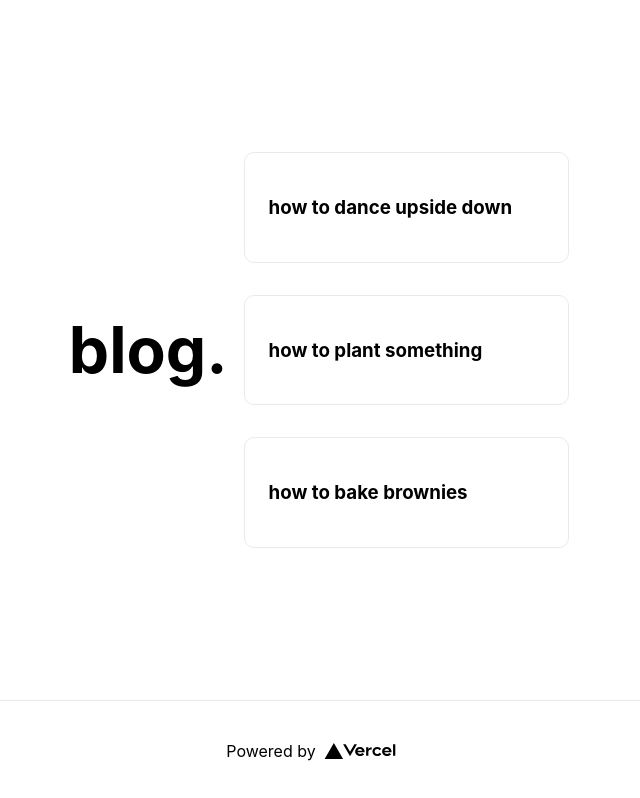
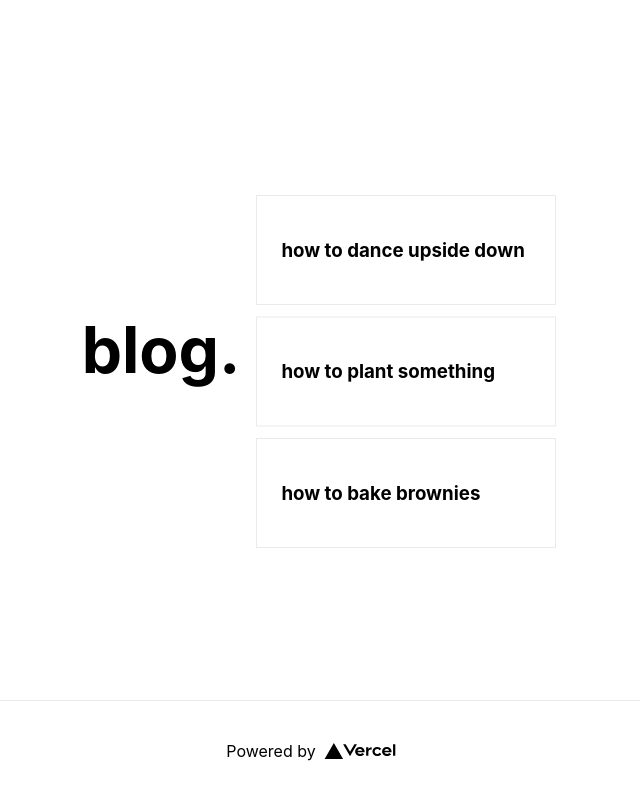
Before and after one commit to iamwill123/nextjs-gsap, a Next.js app: page / in a window 1280 px wide. Shown: the whole page, without its empty margins (329-969 px from the left). Built offline with nearby package versions, Linux system fonts and the light colour scheme.

Commit message:
card animation updates

```diff
--- a/components/posts/index.js
+++ b/components/posts/index.js
@@ -1,37 +1,79 @@
+import { useEffect, useRef } from 'react'
 import Link from 'next/link'
+import gsap from 'gsap'
 import styles from './index.module.css'
+import { sharedProps } from '../../pages'
 
-// another animation
-// useEffect(() => {
-// 	gsap.set('#message', { x: 100, color: 'transparent' })
-// 	gsap.to('#message', {
-// 		...sharedProps,
-// 		x: 0,
-// 		y: 0,
-// 		color: 'black',
-// 		duration: 1, // seconds
-// 	})
-// }, [])
-
-// todo: stack post on each other
+// todo: un-stack posts animation
 const Card = ({ post }) => {
 	return (
-		<div className={styles.card}>
+		<div className={`${styles.card} card`}>
 			<h3 className="title">
 				<Link href={`/posts/${post.slug}`}>
 					<a>{post.title}</a>
 				</Link>
 			</h3>
-			{/* <h2>{post.title}</h2> */}
 		</div>
 	)
 }
+
 const Posts = ({ data: { posts } }) => {
+	const postsRef = useRef(null)
+
 	if (!posts) return <p>Loading...</p>
+
+	let tl = gsap.timeline({
+		duration: 0.5,
+		defaults: {
+			// children inherit these defaults
+			duration: 0.7,
+			ease: 'none',
+		},
+	})
+
+	useEffect(() => {
+		if (postsRef?.current) {
+			tl.set(postsRef.current, { x: 100, y: 0, color: 'transparent' })
+			tl.set('.card', { yPercent: 0, position: 'absolute' })
+
+			// * 🔎 animate entire posts component
+			tl.to(postsRef.current, {
+				...sharedProps,
+				x: 0,
+				ease: 'power2.inOut',
+			})
+			tl.to(postsRef.current, {
+				...sharedProps,
+				y: -100,
+				ease: 'power1.inOut',
+			})
+			// * 🔎 then animate individual card components
+			// * grab each card element
+			const cardElm = gsap.utils.toArray('.card')
+
+			cardElm.map((card, i) => {
+				tl.to(card, {
+					...sharedProps,
+					ease: 'back.out(1.7)',
+					yPercent: i * 110,
+					zIndex: 0,
+				})
+			})
+		}
+	}, [postsRef?.current])
+
 	return (
-		<div className={styles.posts}>
+		<div
+			ref={postsRef}
+			className={styles.posts}
+			style={{
+				opacity: 0,
+				position: 'relative',
+				width: '300px',
+			}}
+		>
 			{posts.map((post, i) => (
-				<Card key={i} post={post}></Card>
+				<Card key={i} post={post} />
 			))}
 		</div>
 	)
--- a/components/posts/index.module.css
+++ b/components/posts/index.module.css
@@ -11,8 +11,10 @@
 	text-align: left;
 	color: inherit;
 	text-decoration: none;
+	background-color: white;
 	border: 1px solid #eaeaea;
-	border-radius: 10px;
+	color: black;
+	/* border-radius: 10px; */
 	transition: color 0.15s ease, border-color 0.15s ease;
 	width: 100%;
 }
--- a/pages/index.js
+++ b/pages/index.js
@@ -5,14 +5,15 @@ import gsap from 'gsap'
 import { useEffect, useRef } from 'react'
 import Posts from '../components/posts'
 
+export const sharedProps = {
+	opacity: 1,
+	// stagger: 0.1,
+	// delay: 0.5,
+	ease: 'power1.inOut',
+}
+
 const Home = ({ data }) => {
 	const titleRef = useRef(null)
-
-	const sharedProps = {
-		opacity: 1,
-		delay: 0.5,
-		ease: 'power1.inOut',
-	}
 
 	useEffect(() => {
 		if (titleRef?.current) {
--- a/pages/posts/[slug].js
+++ b/pages/posts/[slug].js
@@ -5,7 +5,6 @@ import { useRouter } from 'next/router'
 // * https://nextjs.org/docs/basic-features/data-fetching#when-should-i-use-getstaticprops
 
 export async function getStaticProps({ params }) {
-	console.log('🚀 ~ file: [slug].js ~ line 7 ~ getStaticProps ~ params', params)
 	const res = await fetch(`http://localhost:3000/api/post/${params.slug}`)
 	const {
 		data: { post },
```
